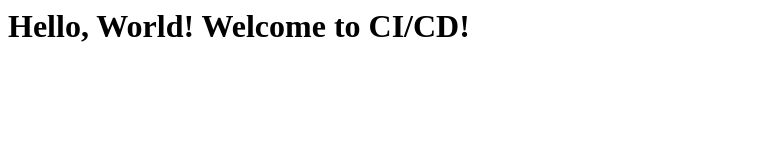
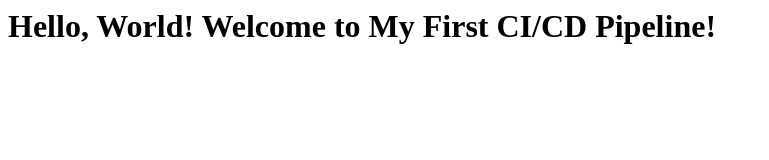
Before and after one commit to sakshipanchale/my-first-project, a plain HTML site: page index.html in a window 1280 px wide. Shown: the whole page, without its empty margins (0-769 px from the left). Drawn offline with Linux system fonts and the light colour scheme.

Commit message:
Update index.html

```diff
--- a/index.html
+++ b/index.html
@@ -1,5 +1,6 @@
 <html>
   <body>
-    <h1>Hello, World! Welcome to CI/CD!</h1>
+    <h1>Hello, World! Welcome to My First CI/CD Pipeline!</h1>
+
   </body>
 </html>
```
